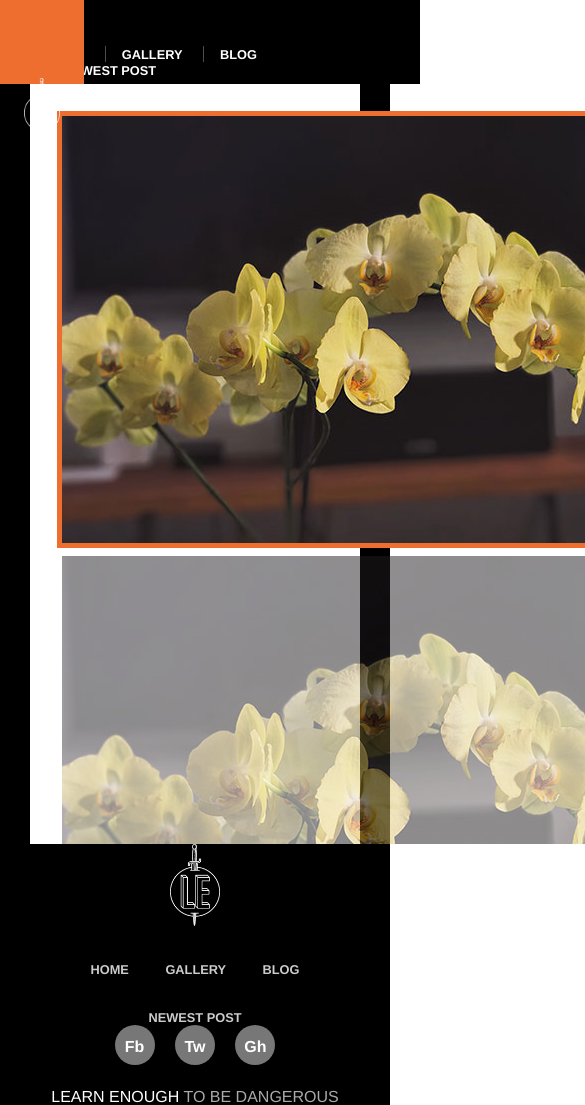
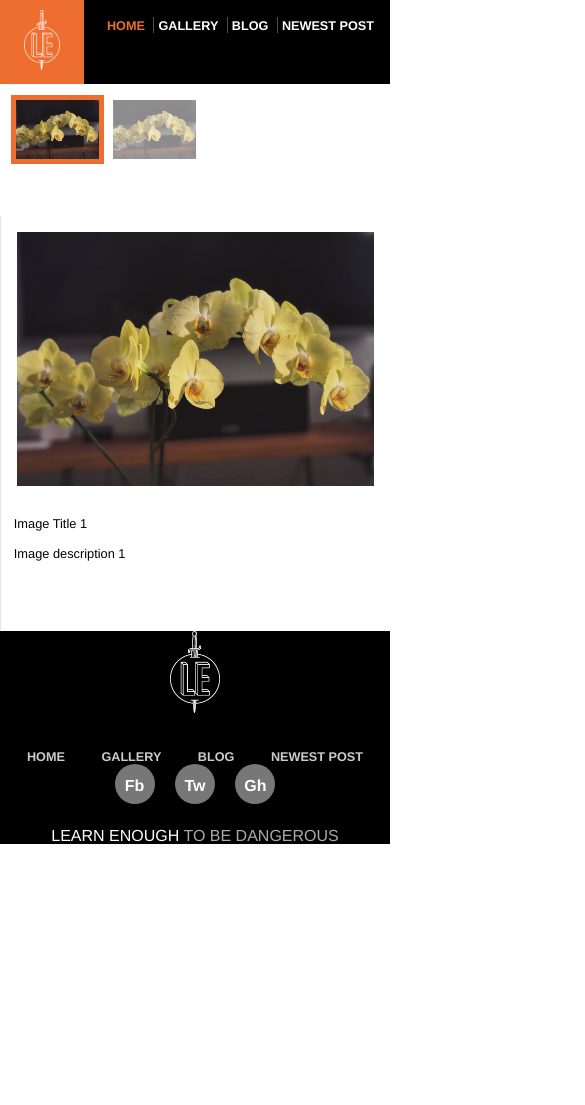
Before and after one commit to ElizabethVanDyke/elizabethvandyke.github.io, a plain HTML site: page _site/gallery/index.html in a window 390 px wide. Shown: the top 1105 px of the page, 585 px wide, since content can reach past the window. After the commit the page ends 844 px from the top, so only its background shows below. Drawn offline with Linux system fonts and the light colour scheme.

Commit message:
Add moble styling

```diff
--- a/_site/css/main.css
+++ b/_site/css/main.css
@@ -489,3 +489,92 @@
         margin-top: 3em;
         padding-top: 2em;
       }
+
+      @media (max-width: 800px) {
+        html {
+          box-shadow: none;
+          padding: 0;
+        }
+
+        /*HEADER STYLES*/
+        .header-nav
+        {
+          padding: 2vh 1em 0 0;
+        }
+        .header-nav > li
+        {
+          margin-left: 0.25em;
+        }
+        .header-nav > li ~ li
+        {
+          padding-left: 0.25em;
+        }
+        .nav-links a
+        {
+          font-size: 3.25vw;
+        }
+        .header-logo
+        {
+          left: auto;
+        }
+
+        /*HOME STYLES*/
+        .home-callout
+        {
+          flex-direction: column;
+        }
+        .callout-copy
+        {
+          flex: 1;
+        }
+        .bio-box
+        {
+          float: none;
+          font-size: 1.3rem;
+          width: auto;
+        }
+
+        /*BLOG STYLES*/
+        .post-aside
+        {
+          display: none;
+        }
+          /*.blog-recent {*/
+          /*  display: none;*/
+          /*}*/
+          .blog-previews {
+            padding: 0;
+          }
+
+          .blog-cols
+          {
+            display: flex;
+            flex-direction: column-reverse;
+          }
+
+         /* GALLERY STYLES */
+        .gallery {
+          flex-direction: column;
+        }
+        .gallery .col {
+          padding: 1em;
+        }
+        .gallery .gallery-thumbs {
+          flex: 1;
+          height: auto;
+          white-space: nowrap;
+          width: 100vw;
+        }
+        .gallery-thumbs > div {
+          display: inline-block;
+        }
+        .gallery-thumbs img {
+          height: 7vh;
+          margin: 0 10px 0 0;
+          width: auto;
+        }
+        .gallery .gallery-info {
+          flex: 1;
+        }
+}
+      }
--- a/css/main.css
+++ b/css/main.css
@@ -489,3 +489,92 @@
         margin-top: 3em;
         padding-top: 2em;
       }
+
+      @media (max-width: 800px) {
+        html {
+          box-shadow: none;
+          padding: 0;
+        }
+
+        /*HEADER STYLES*/
+        .header-nav
+        {
+          padding: 2vh 1em 0 0;
+        }
+        .header-nav > li
+        {
+          margin-left: 0.25em;
+        }
+        .header-nav > li ~ li
+        {
+          padding-left: 0.25em;
+        }
+        .nav-links a
+        {
+          font-size: 3.25vw;
+        }
+        .header-logo
+        {
+          left: auto;
+        }
+
+        /*HOME STYLES*/
+        .home-callout
+        {
+          flex-direction: column;
+        }
+        .callout-copy
+        {
+          flex: 1;
+        }
+        .bio-box
+        {
+          float: none;
+          font-size: 1.3rem;
+          width: auto;
+        }
+
+        /*BLOG STYLES*/
+        .post-aside
+        {
+          display: none;
+        }
+          /*.blog-recent {*/
+          /*  display: none;*/
+          /*}*/
+          .blog-previews {
+            padding: 0;
+          }
+
+          .blog-cols
+          {
+            display: flex;
+            flex-direction: column-reverse;
+          }
+
+         /* GALLERY STYLES */
+        .gallery {
+          flex-direction: column;
+        }
+        .gallery .col {
+          padding: 1em;
+        }
+        .gallery .gallery-thumbs {
+          flex: 1;
+          height: auto;
+          white-space: nowrap;
+          width: 100vw;
+        }
+        .gallery-thumbs > div {
+          display: inline-block;
+        }
+        .gallery-thumbs img {
+          height: 7vh;
+          margin: 0 10px 0 0;
+          width: auto;
+        }
+        .gallery .gallery-info {
+          flex: 1;
+        }
+}
+      }
```
